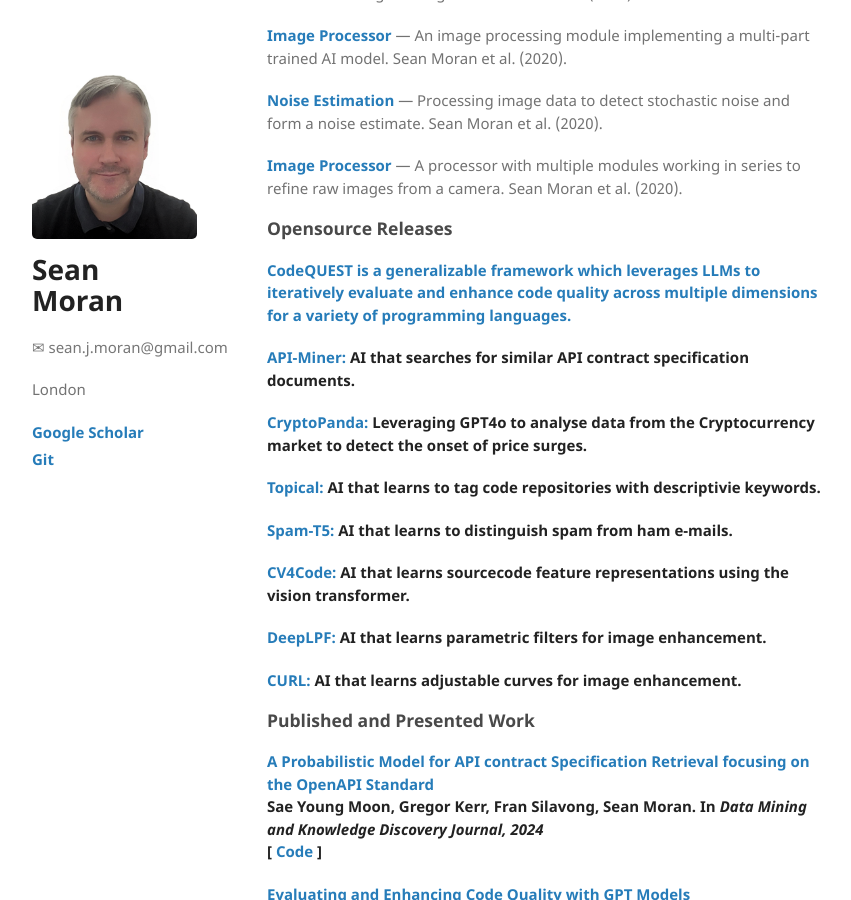
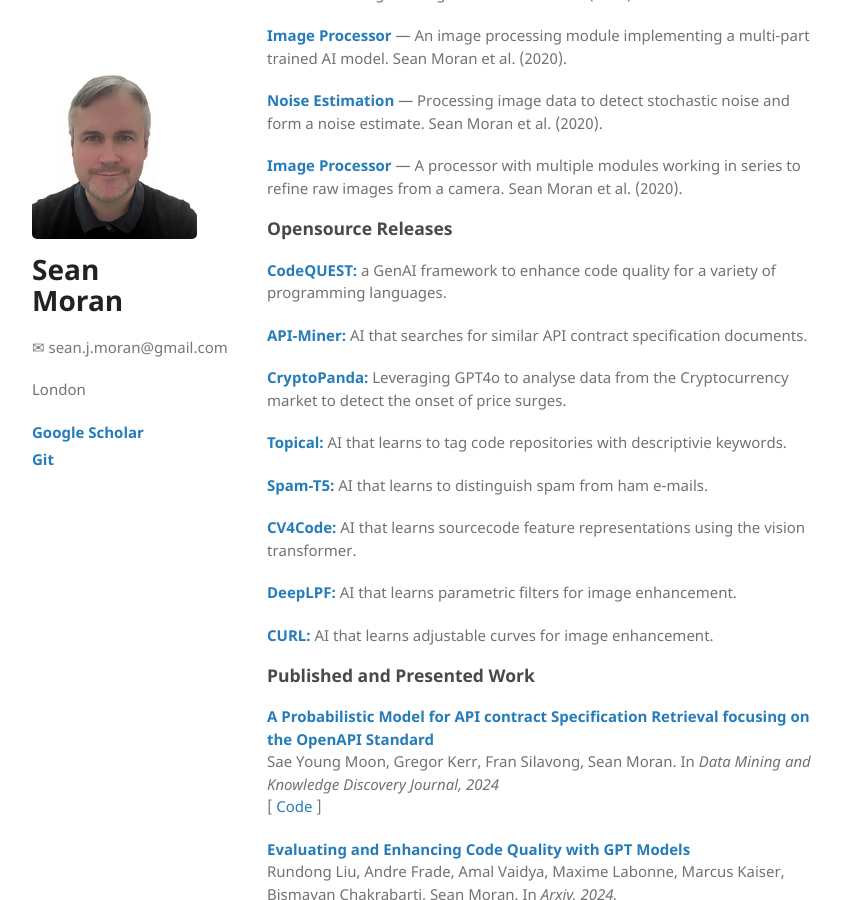
Before and after one commit to sjmoran/sjmoran.github.io, a Jekyll site: the page built from index.html, in a window 1280 px wide and 900 px high, scrolled down 1022 px. Shown: the whole window, without its empty margins (26-877 px from the left). Built offline with Jekyll 4.4.1, drawn with Linux system fonts in a browser that asks for light colours.

Commit message:
Update index.html

```diff
--- a/index.html
+++ b/index.html
@@ -49,7 +49,7 @@
 
 <h3 id="opensource-releases">Opensource Releases</h3>
 
-<p><strong><a target="_blank" href="https://github.com/jpmorganchase/CodeQuest">CodeQUEST is a generalizable framework which leverages LLMs to iteratively evaluate and enhance code quality across multiple dimensions for a variety of programming languages.</p>
+<p><strong><a target="_blank" href="https://github.com/jpmorganchase/CodeQuest">CodeQUEST: </a></strong> a GenAI framework to enhance code quality for a variety of programming languages.</p>
 
 <p><strong><a target="_blank" href="https://github.com/jpmorganchase/api-miner">API-Miner: </a></strong>AI that searches for similar API contract specification documents.</p>
 
```
